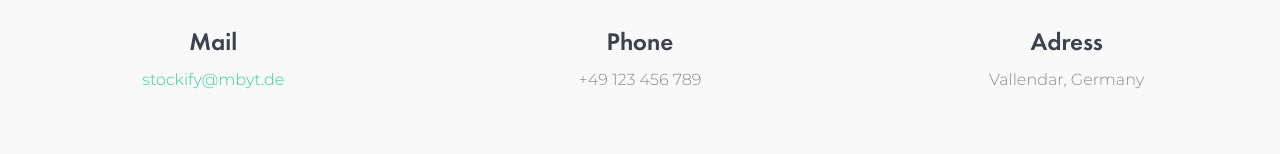
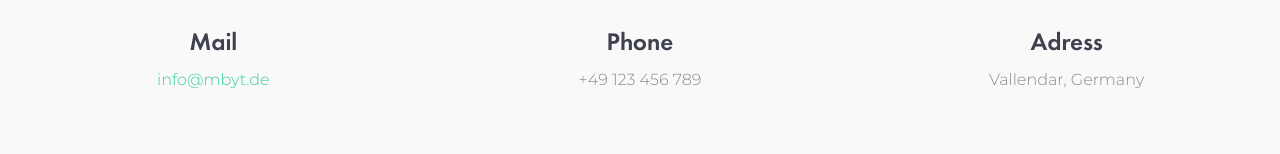
Before and after one commit to lminne/stockify-landing, a React (Create React App) app: page /contact in a window 1280 px wide. Shown: the part 463-617 px from the top of the page. Built offline with nearby package versions, Linux system fonts and the light colour scheme.

Commit message:
Google Analytics implemented

```diff
--- a/src/Sections/Contact/Contact.tsx
+++ b/src/Sections/Contact/Contact.tsx
@@ -26,7 +26,7 @@ class Contact extends Component<AppProps, AppState> {
                     <PrimaryHeading style={{textAlign:"center"}} text={"Contact us"}/>
                     <SecondaryHeading style={{textAlign:"center"}} text={"Information"}/>
                     <div className={"get-started-container"}>
-                        <ContactItem mail={true} IconComp={<Mail/>} subheadingText={"stockify@mbyt.de"} headingText={"Mail"}/>
+                        <ContactItem mail={true} IconComp={<Mail/>} subheadingText={"info@mbyt.de"} headingText={"Mail"}/>
                         <ContactItem mail={false} IconComp={<Call/>} subheadingText={"+49 123 456 789"} headingText={"Phone"}/>
                         <ContactItem mail={false} IconComp={<Home/>} subheadingText={"Vallendar, Germany"} headingText={"Adress"}/>
                     </div>
```
